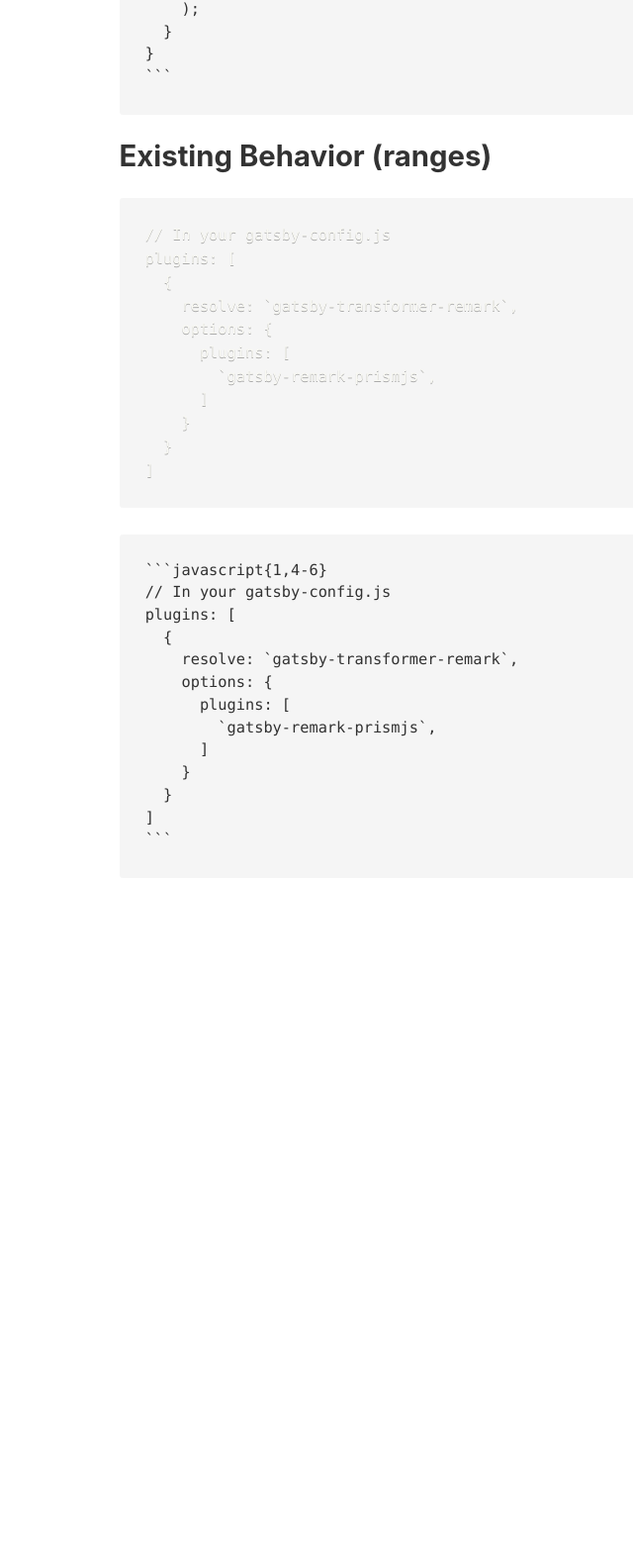
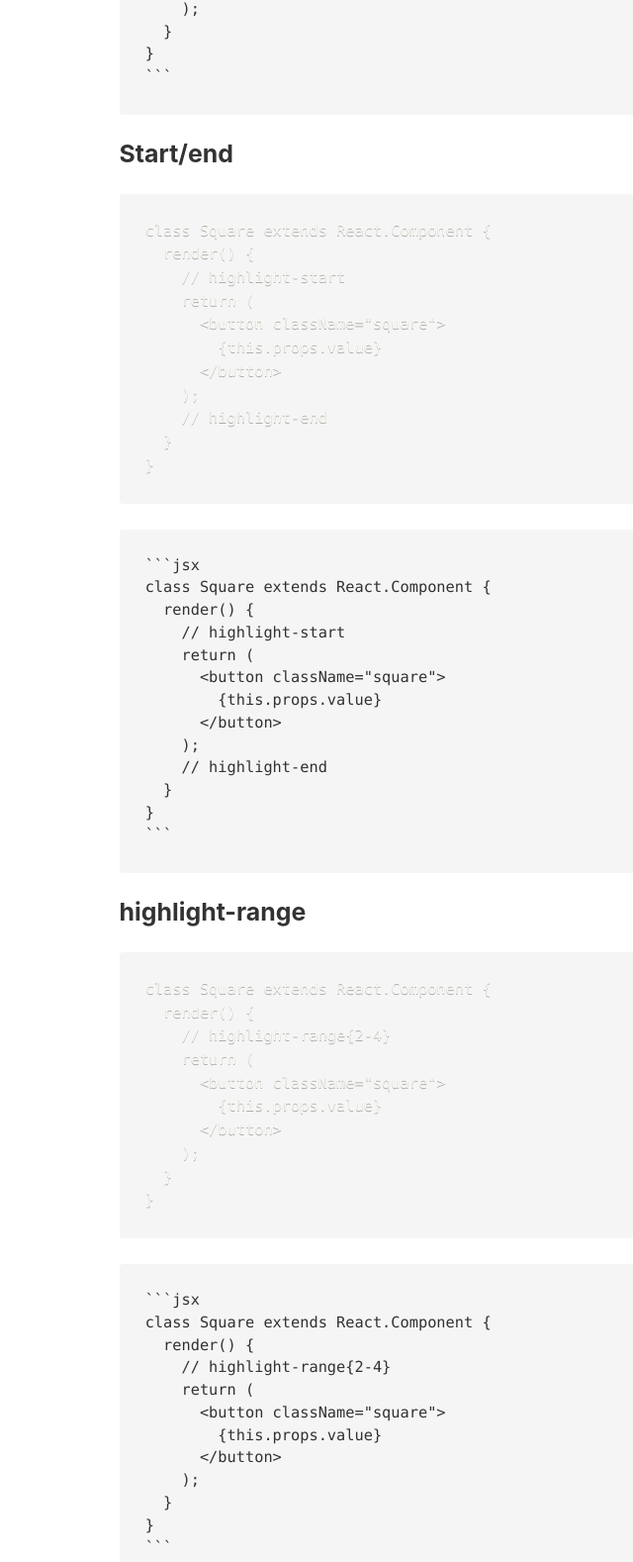
Before and after one commit to DSchau/gatsby-line-highlighting-kitchen-sink, a Gatsby site: page / in a window 1280 px wide. Shown: the part 5111-6689 px from the top of the page at 99% size, without its empty margins (59-699 px from the left). Before the commit the page ends 6050 px from the top, so only its background shows below. Built offline with nearby package versions, Linux system fonts and the light colour scheme; Gatsby itself is replaced by a stand-in of ours; some packages are replaced by stand-ins of ours; code samples lack their colours.

Commit message:
chore: update with more examples

`````diff
--- a/content/kitchen-sink.md
+++ b/content/kitchen-sink.md
@@ -212,6 +212,68 @@ class Square extends React.Component {
 ```
 ````
 
+### Start/end
+
+```jsx
+class Square extends React.Component {
+  render() {
+    // highlight-start
+    return (
+      <button className="square">
+        {this.props.value}
+      </button>
+    );
+    // highlight-end
+  }
+}
+```
+
+````
+```jsx
+class Square extends React.Component {
+  render() {
+    // highlight-start
+    return (
+      <button className="square">
+        {this.props.value}
+      </button>
+    );
+    // highlight-end
+  }
+}
+```
+````
+
+### highlight-range
+
+```jsx
+class Square extends React.Component {
+  render() {
+    // highlight-range{2-4}
+    return (
+      <button className="square">
+        {this.props.value}
+      </button>
+    );
+  }
+}
+```
+
+````
+```jsx
+class Square extends React.Component {
+  render() {
+    // highlight-range{2-4}
+    return (
+      <button className="square">
+        {this.props.value}
+      </button>
+    );
+  }
+}
+```
+````
+
 ## Existing Behavior (ranges)
 
 ```javascript{1,4-6}
`````
